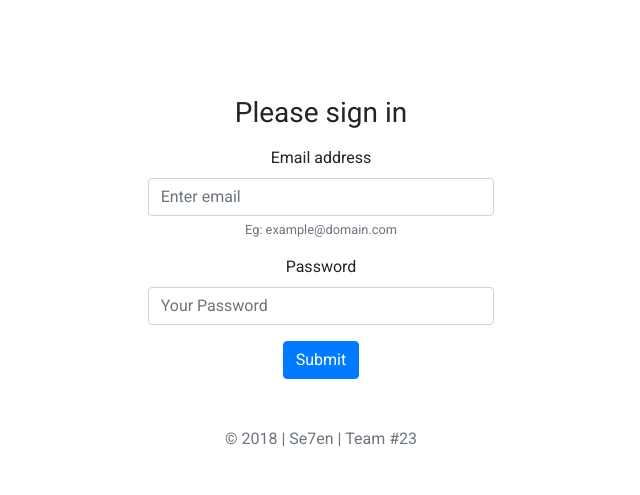
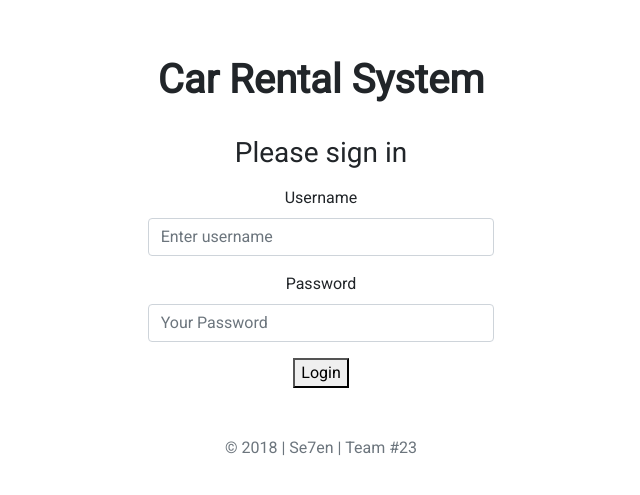
Before and after one commit to ruchaidandev/car-rental-system-ifb299, a Django app: page / in a window 1280 px wide. Shown: the top 495 px of the page, without its empty margins (319-959 px from the left). Run offline with Django 3.2, Linux system fonts and the light colour scheme; some libraries are stand-ins or nearby versions.

Commit message:
Added Login functionality, hashing, logoff
Changed the README.md
  Install argon2-cffi library steps are in readme file

 added controllers folder and authentication class

  changed models password fields to textField

```diff
--- a/carrentalsystem/crcapp/models.py
+++ b/carrentalsystem/crcapp/models.py
@@ -24,7 +24,7 @@ class Customer(models.Model):
     phoneNumber = models.IntegerField(max_length = 10)
     email = models.EmailField()
     userName = models.CharField(max_length=50)
-    password = models.CharField(max_length=50)
+    password = models.TextField()
     userType = models.CharField(max_length=16)
     dateJoined = models.DateField()
     lastLogin = models.DateField()
@@ -43,7 +43,7 @@ class Employee(models.Model):
     phoneNumber = models.IntegerField(max_length = 10)
     email = models.EmailField()
     userName = models.CharField(max_length=50)
-    password = models.CharField(max_length=50)
+    password = models.TextField()
     userType = models.CharField(max_length=16)
     dateJoined = models.DateField()
     lastLogin = models.DateField()
--- a/carrentalsystem/crcapp/templates/index.html
+++ b/carrentalsystem/crcapp/templates/index.html
@@ -23,33 +23,41 @@
   <body>
     <div class="container pt-5">
       <div class="row justify-content-center">
-        <div class="col-4 pt-5 text-center">
+
+        <div class="col-md-4 col-sm-12 pt-2 text-center">
+
+            <h1><b>Car Rental System</b></h1>
+            <br>
+            {% if msg != "" %}
+              {% if mtype == "d" %}
+                <div class="alert alert-danger">
+              {% elif mtype == "i" %}
+                <div class="alert alert-info">
+              {% endif %}
+                    <strong>Error: </strong>  {{ msg }}
+                  </div>
+            {% endif %}
             <h1 class="h3 mb-3 font-weight-normal">Please sign in</h1>
-            <form>
-                <div class="form-group">
-                  <label for="exampleInputEmail1">Email address</label>
-                  <input type="email" class="form-control" id="exampleInputEmail1" aria-describedby="emailHelp" placeholder="Enter email">
-                  <small id="emailHelp" class="form-text text-muted">Eg: example@domain.com</small>
-                </div>
-                <div class="form-group">
-                  <label for="exampleInputPassword1">Password</label>
-                  <input type="password" class="form-control" id="exampleInputPassword1" placeholder="Your Password">
-                </div>
-
-                <button type="submit" class="btn btn-primary">Submit</button>
-              </form>
-            <form class="form-signin">
 
 
-
-
-            </form>
+            <form action="/login/employee" method="post">
+                {% csrf_token %}
+                <div class="form-group">
+                    <label for="username">Username</label>
+                    <input type="text" class="form-control" id="username" name="username" required="true" placeholder="Enter username">
+                  </div>
+                  <div class="form-group">
+                    <label for="password">Password</label>
+                    <input type="password" class="form-control" id="password" name="password" required="true" placeholder="Your Password">
+                  </div>
+                <button type="submit">Login</button>
+              </form>
         </div>
 
       </div>
       <footer>
         <div class="row justify-content-center text-center">
-          <div class="col-4">
+          <div class="col-md-4 col-sm-12">
               <p class="mt-5 mb-3 text-muted">&copy; 2018 | Se7en | Team #23</p>
           </div>
         </div>
--- a/carrentalsystem/crcapp/urls.py
+++ b/carrentalsystem/crcapp/urls.py
@@ -1,8 +1,10 @@
-from django.urls import path
+from django.urls import path, include
 
 from . import views
 
 urlpatterns = [
     path('', views.index, name='index'),
     path('home', views.home, name='home'),
+    path('login/employee', views.loginEmployee, name='login'),
+    path('logoff', views.logoff, name='logoff'),
 ]
--- a/carrentalsystem/crcapp/views.py
+++ b/carrentalsystem/crcapp/views.py
@@ -1,10 +1,37 @@
-from django.shortcuts import render
+from django.shortcuts import render, redirect
 from django.urls import path
+from django.http import HttpResponseRedirect
+from django.middleware.csrf import CsrfViewMiddleware
+from django.contrib.auth.hashers import make_password
 
 from . import views
+from crcapp.controllers.authentication import Authentication
 
-def index(request):
-    return render(request, 'index.html')
+# Loading the index page
+def index(request, messages="", mtype="i"):
+    return render(request, 'index.html', {'msg': messages, 'mtype': mtype})
 
-def home(request):
-    return render(request, 'home.html')
+# Loading the home page
+def home(request, messages=""):
+    return render(request, 'home.html', {'msg': messages})
+
+# Form action class for login, this will be used for employee login only
+def loginEmployee(request):
+    if request.method == 'POST':
+        form = request.POST
+        reason = CsrfViewMiddleware().process_view(request, None, (), {})
+        if reason:
+            return index(request, messages="Token verification failed.", mtype="d")
+        else:
+            if Authentication.login(request) != "NULL":
+                return redirect("../home")
+            else:
+                return index(request,messages="Login failed.", mtype="d")
+    else:
+        return index(request, messages="Opps, something went wrong.", mtype="d")
+
+
+# Logoff action
+def logoff(request, messages=""):
+    messages = "Successfully logged off.";
+    return render(request, 'index.html', {'msg': messages, 'mtype': "i"})
```
Also changed, not shown: carrentalsystem/carrentalsystem/settings.py (+8 -0 lines), carrentalsystem/crcapp/controllers/authentication.py (added, +17 -0 lines), carrentalsystem/crcapp/templates/base.html (added, +93 -0 lines), carrentalsystem/crcapp/templates/home.html (+5 -90 lines), README.md.
